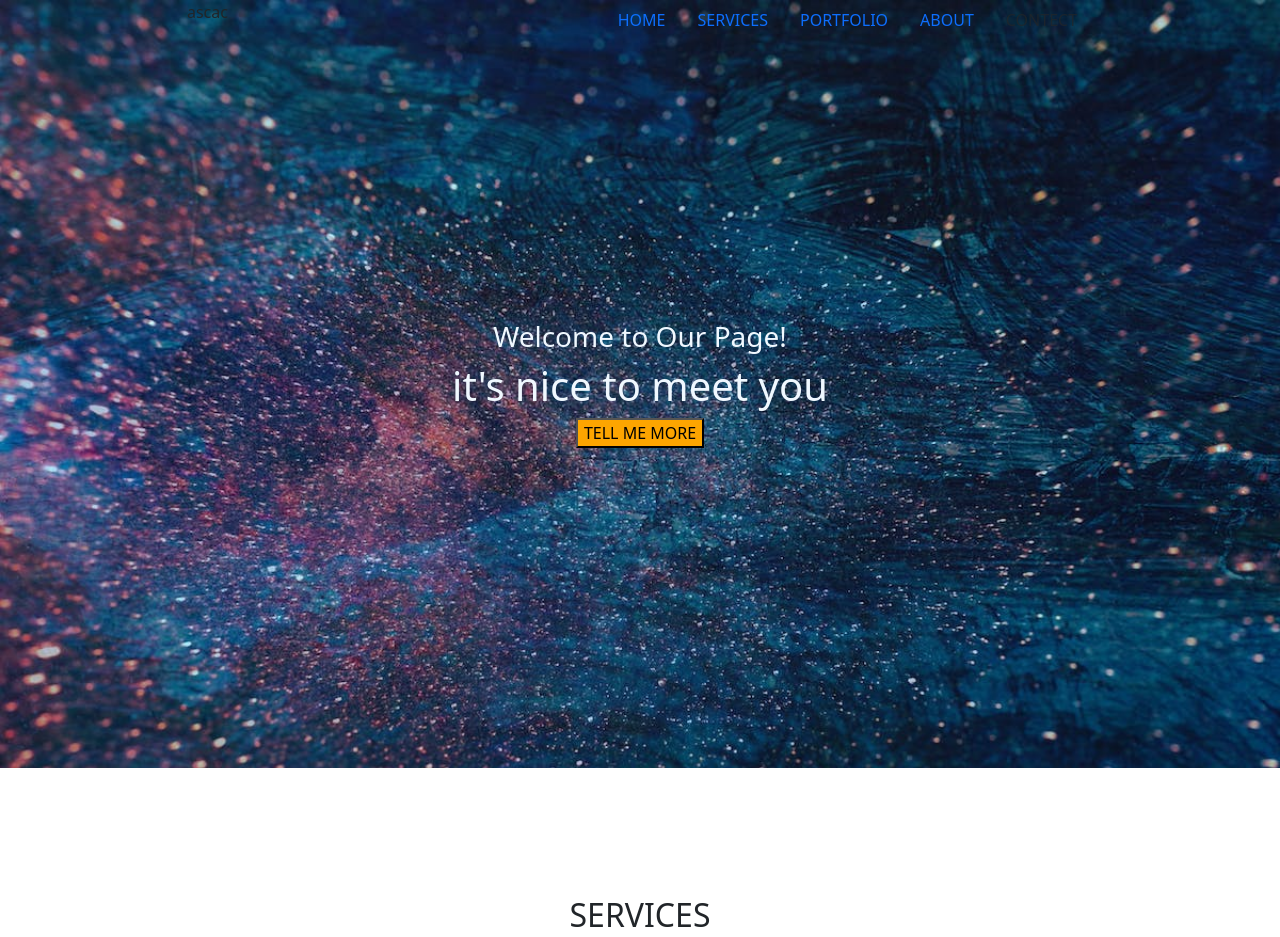
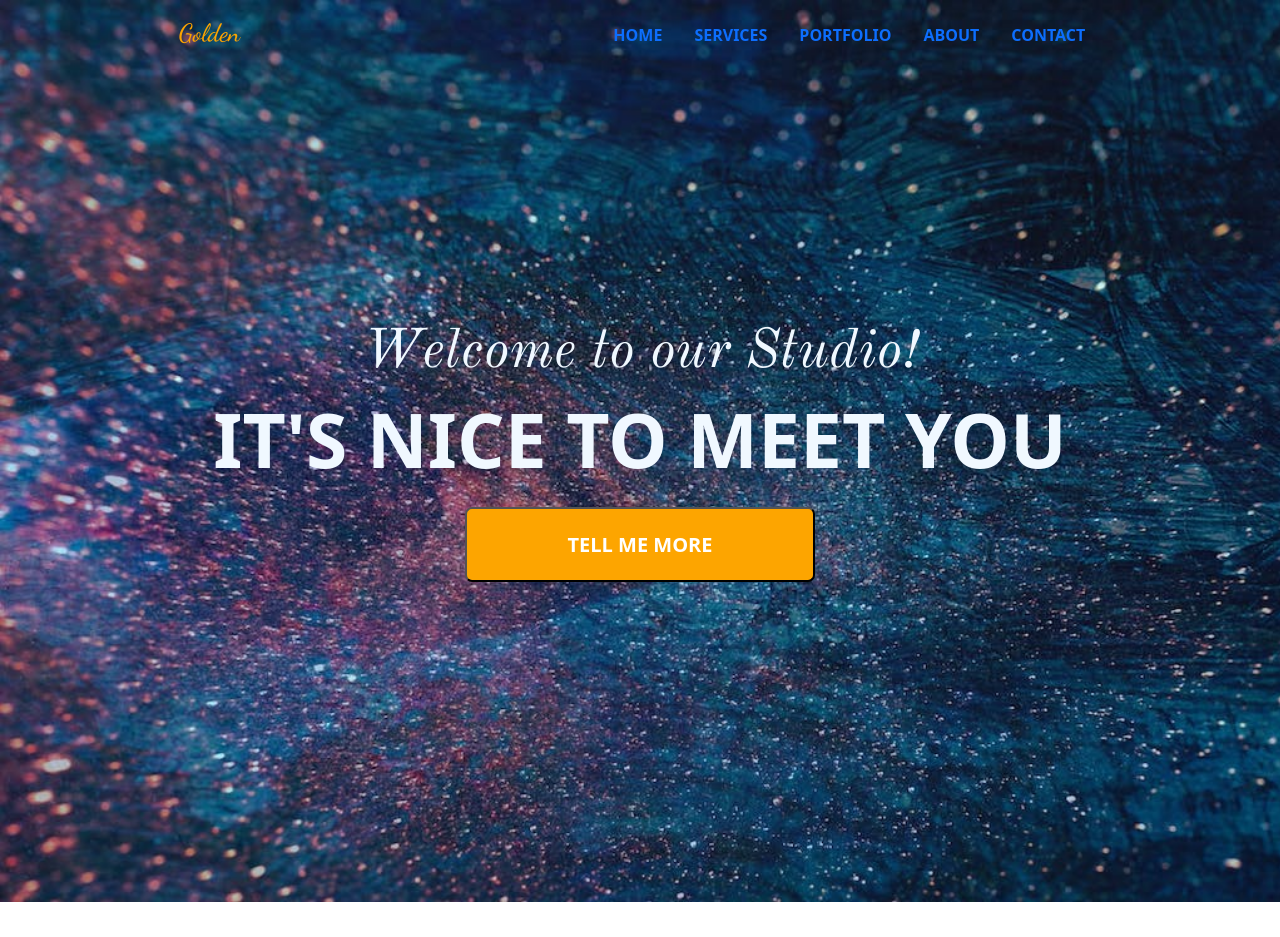
Before and after one commit to Rotkiw4niW/js-preworkk, a website: page index.html in a window 1280 px wide. Shown: the top 937 px of the page. Drawn offline with nearby package versions, Linux system fonts and the light colour scheme.

Commit message:
finish nav & header probably ;)

```diff
--- a/index.html
+++ b/index.html
@@ -6,15 +6,19 @@
     <title>Document</title>
     <link href="https://cdn.jsdelivr.net/npm/bootstrap@5.3.2/dist/css/bootstrap.min.css" rel="stylesheet" integrity="sha384-T3c6CoIi6uLrA9TneNEoa7RxnatzjcDSCmG1MXxSR1GAsXEV/Dwwykc2MPK8M2HN" crossorigin="anonymous">
     <link rel="stylesheet" href="css/style.css">
-    <script src="https://kit.fontawesome.com/fb3781511b.js" crossorigin="anonymous"></script>
+    <link rel="preconnect" href="https://fonts.googleapis.com">
+    <link rel="preconnect" href="https://fonts.googleapis.com">
+<link rel="preconnect" href="https://fonts.gstatic.com" crossorigin>
+<link href="https://fonts.googleapis.com/css2?family=Dancing+Script:wght@500&family=Old+Standard+TT:ital@1&display=swap" rel="stylesheet">
+<script src="https://kit.fontawesome.com/fb3781511b.js" crossorigin="anonymous"></script>
 </head>
 <body>
     <nav>
-        <div class="logo">ascac</div>
+        <div class="logo">Golden</div>
         <div class="menu">
          <ul class="nav justify-content-end">
                 <li class="nav-item">
-                 <a class="nav-link active" aria-current="page" href="#">HOME</a>
+                 <a class="nav-link "  href="#">HOME</a>
                 </li>
                 <li class="nav-item">
                 <a class="nav-link" href="#">SERVICES</a>
@@ -26,7 +30,7 @@
                 <a class="nav-link" href="#">ABOUT</a>
              </li>
                 <li class="nav-item">
-                <a class="nav-link disabled" aria-disabled="true">CONTECT</a>
+                <a class="nav-link "href="#">CONTACT</a>
                 </li>
           </ul>
         </div>
@@ -34,7 +38,7 @@
     <header>
 <div class="header-box">
 
-    <h3 id="hello">Welcome to Our Page!</h3>
+    <h3 id="hello">Welcome to our Studio!</h3>
     <h1>it's nice to meet you</h1>
     <button id="button" onclick="hideOrShow()">TELL ME MORE</button>
 </div>
--- a/sass/style.scss
+++ b/sass/style.scss
@@ -1,11 +1,39 @@
 $buttons-color:#fda500;
 $icons:#fed50b;
 $portfolio-background:#e4e4e4;
+
+//h sizes
+h1{
+    font-size: 75px;
+    text-transform: uppercase;
+    font-weight: bold;
+}
+
+
+
 //nav & header
 button{
+    margin-top: 15px;
     background-color: $buttons-color;
+    height: 75px;
+    width: 350px;
+    border-radius: 7px;
+    color: white;
+    font-size: 20px;
+    font-weight: bold;
+
+}
+.logo{
+    font-family: 'Dancing Script', cursive;
+    font-size: 25px;
+    color: $buttons-color;
+}
+.menu{
+    font-weight: bold;
 }
 nav{
+
+    margin-top: 15px;
     width: 100%;
     display: flex;
     justify-content: space-around;
@@ -31,7 +59,8 @@ header{
     text-align: center;
 }
 #hello{
-    display: block;
+    font-size: 55px;
+    font-family: 'Old Standard TT', serif;
 }
 
 //services
```
Also changed, not shown: css/style.css, 1 other file.
